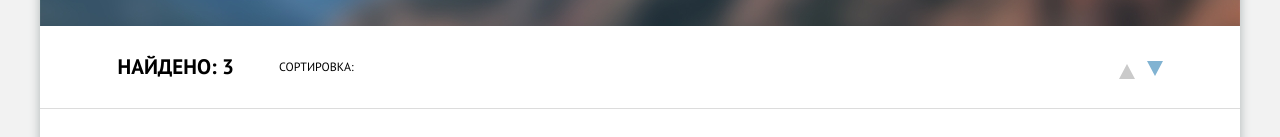
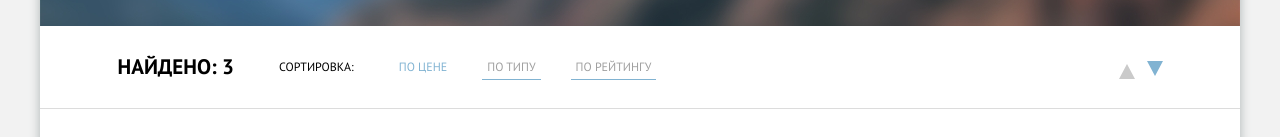
Before and after one commit to shock-dev/sedona, a Vue app: page /hotels in a window 1280 px wide. Shown: the part 248-385 px from the top of the page. Built offline with nearby package versions, Linux system fonts and the light colour scheme.

Commit message:
fix: hide sort popup correctly

```diff
--- a/src/components/appSort.vue
+++ b/src/components/appSort.vue
@@ -6,7 +6,7 @@
           <div class="sort__found">Найдено: {{ count }}</div>
           <div class="sort__name">Сортировка:</div>
           <button class="sort__name-btn btn-reset" @click="isCortPopupOpen = !isCortPopupOpen">Сортировка</button>
-          <ul class="sort__list" v-show="isCortPopupOpen">
+          <ul class="sort__list" :class="{ active: isCortPopupOpen }">
             <li class="sort__list-item active"><a class="sort__list-link" href="#">По цене</a></li>
             <li class="sort__list-item"><a class="sort__list-link" href="#">По типу</a></li>
             <li class="sort__list-item"><a class="sort__list-link" href="#">По рейтингу</a></li>
--- a/src/scss/_media.scss
+++ b/src/scss/_media.scss
@@ -208,6 +208,13 @@
     flex-direction: column;
     background-color: $white;
     border: 1px solid #bfbfbf;
+    opacity: 0;
+    visibility: hidden;
+
+    &.active {
+      opacity: 1;
+      visibility: visible;
+    }
 
     &-link {
       padding: 10px;
```
